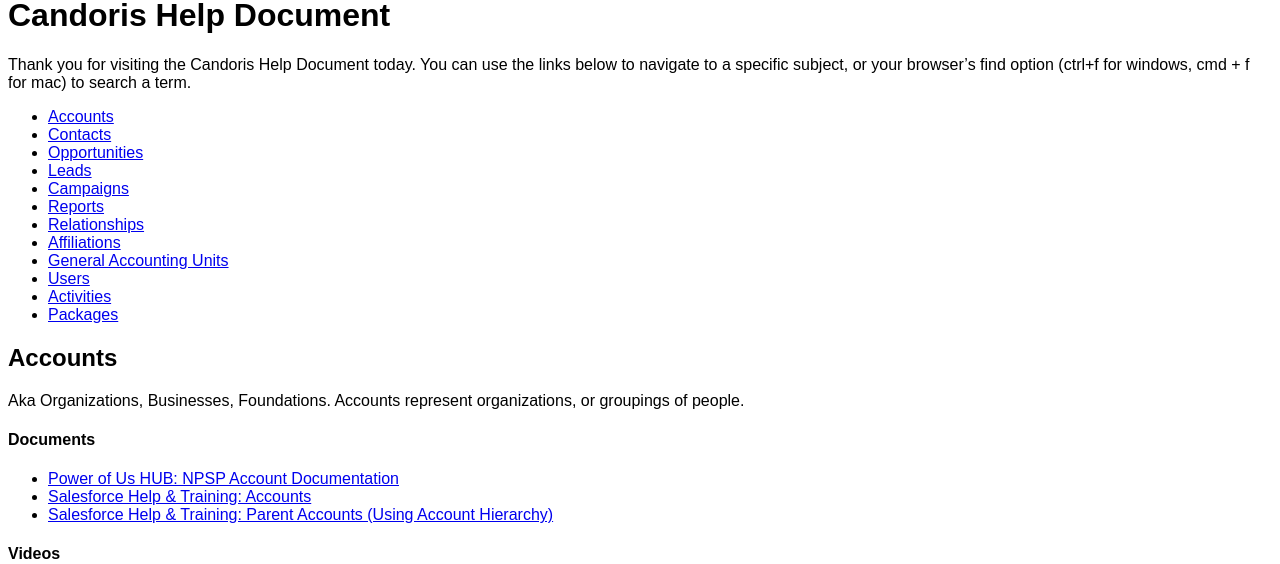
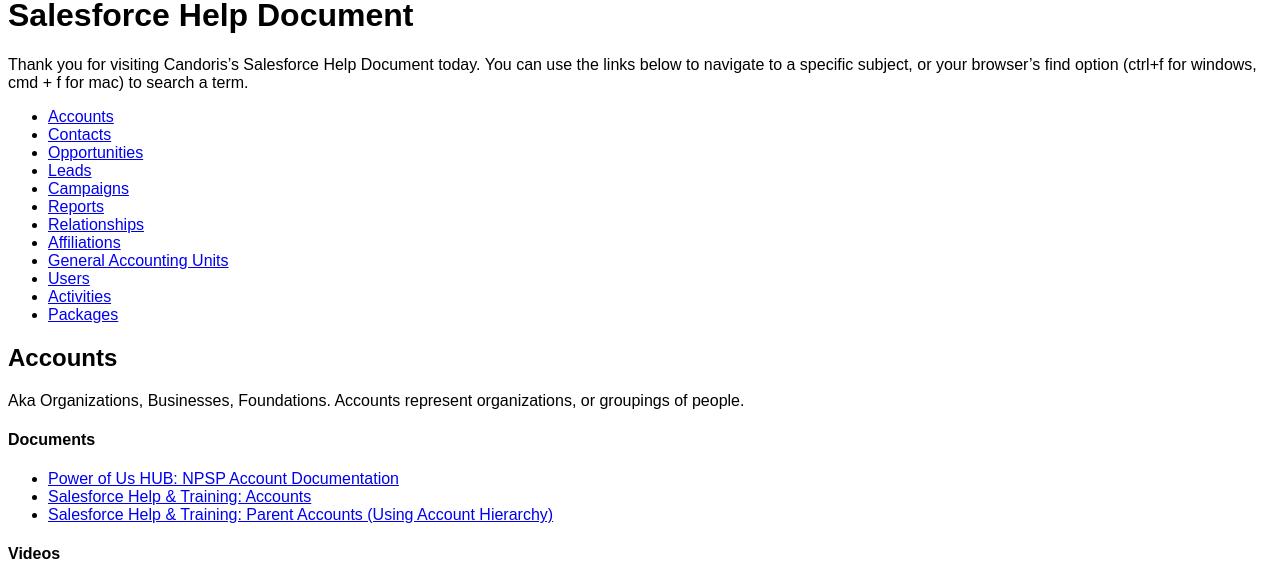
Before and after one commit to Candoris/candoris.github.io, a Jekyll site: the page built from index.md, in a window 1280 px wide and 900 px high, cut to the strip 336-900 px from the top of the window. Built offline with Jekyll 4.4.1, drawn with Linux system fonts in a browser that asks for light colours.

Commit message:
Update Title

```diff
--- a/index.md
+++ b/index.md
@@ -3,8 +3,8 @@ layout: default
 title: Salesforce Help Document
 ---
 
-# Candoris Help Document #
-Thank you for visiting the Candoris Help Document today. You can use the links below to navigate to a specific subject, or your browser's find option (ctrl+f for windows, cmd + f for mac) to search a term.
+# Salesforce Help Document #
+Thank you for visiting Candoris's Salesforce Help Document today. You can use the links below to navigate to a specific subject, or your browser's find option (ctrl+f for windows, cmd + f for mac) to search a term.
 
 * [Accounts](#accounts)
 * [Contacts](#contacts)
```
